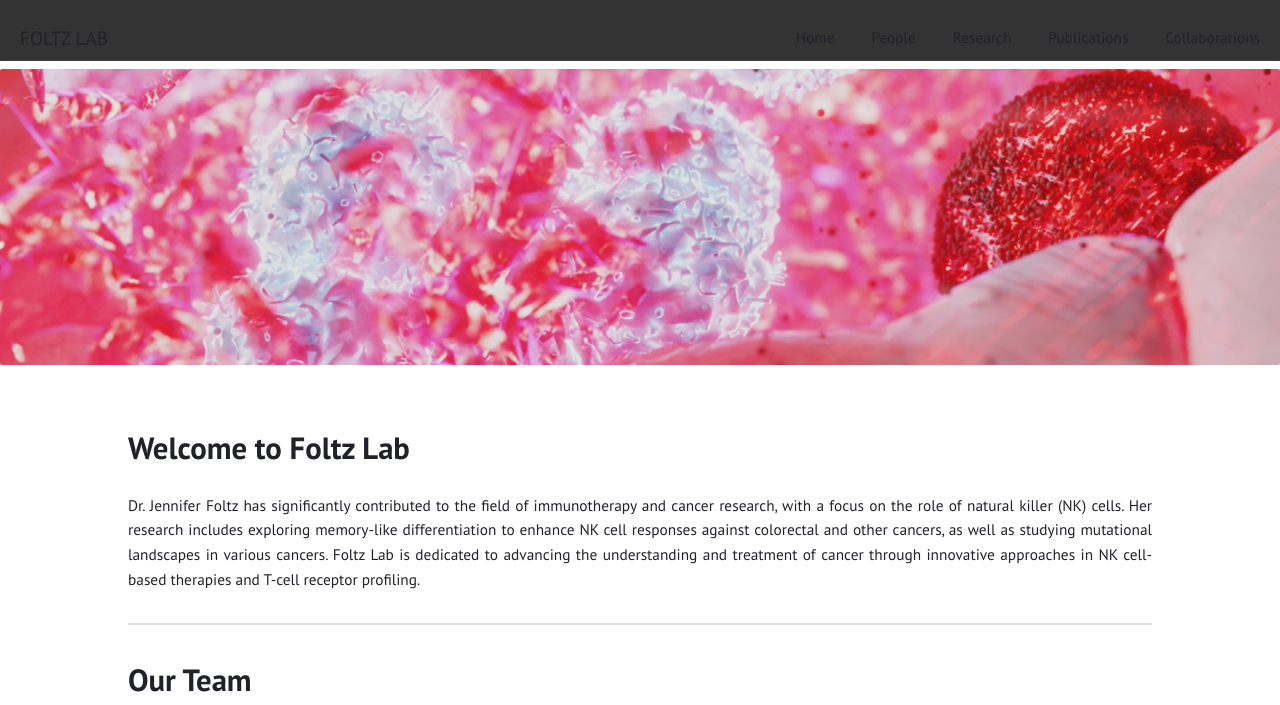
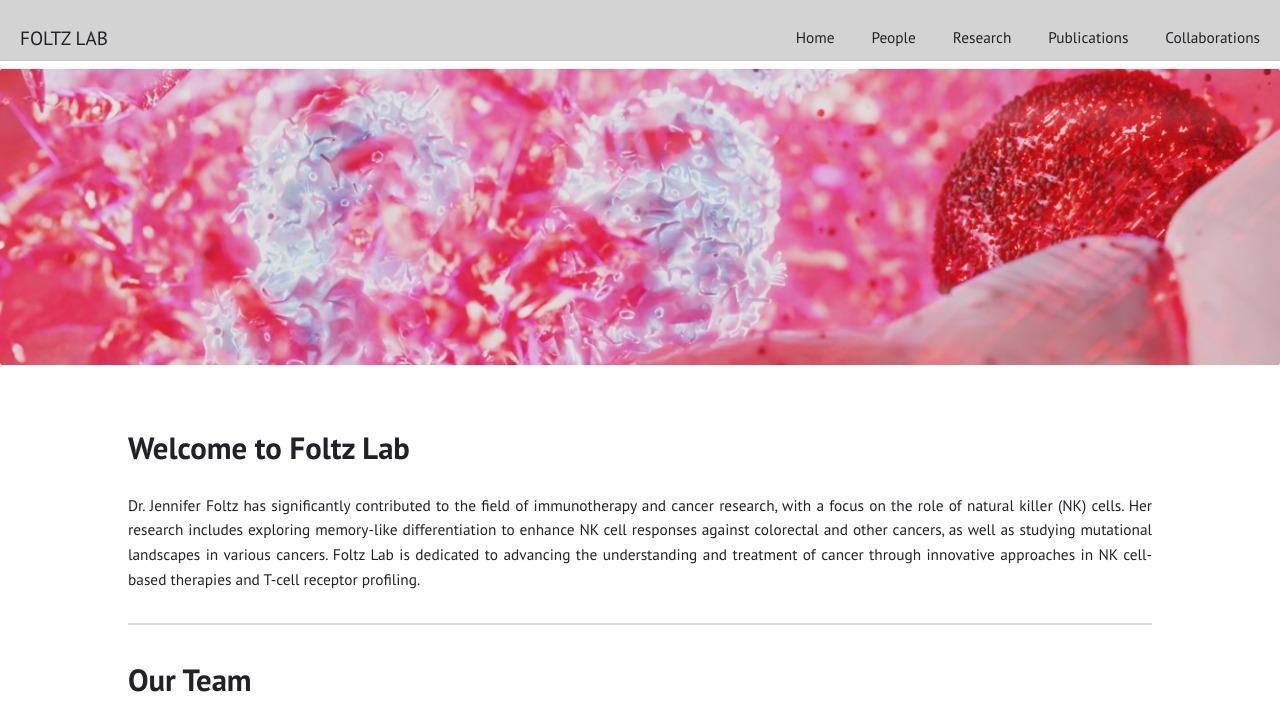
Before and after one commit to Foltz-Lab/Foltz-Lab.github.io, a Jekyll site: the page built from index.html, in a window 1280 px wide. Shown: the top 705 px of the page. Built offline with Jekyll 4.4.1, drawn with Linux system fonts in a browser that asks for light colours; grey boxes are pictures that could not be loaded.

Commit message:
Update default.html

```diff
--- a/_layouts/default.html
+++ b/_layouts/default.html
@@ -28,7 +28,7 @@
   {% endif %}
 </head>
 <body>
-  <header style="height: 60px; line-height: 60px; padding: 0 20px; background-color: #333; display: flex; align-items: center;">
+  <header style="height: 60px; line-height: 60px; padding: 0 20px; background-color: #d3d3d3; display: flex; align-items: center;">
     <a href="{{ "/" | relative_url }}" class="title">{{ site.title | escape }}</a>
     {% include menu.html menu=pages %}
   </header>
```
